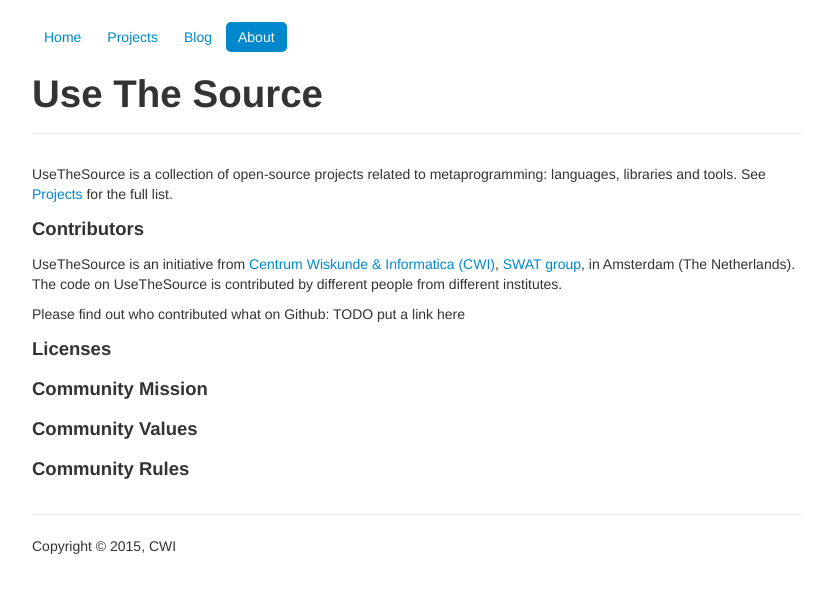
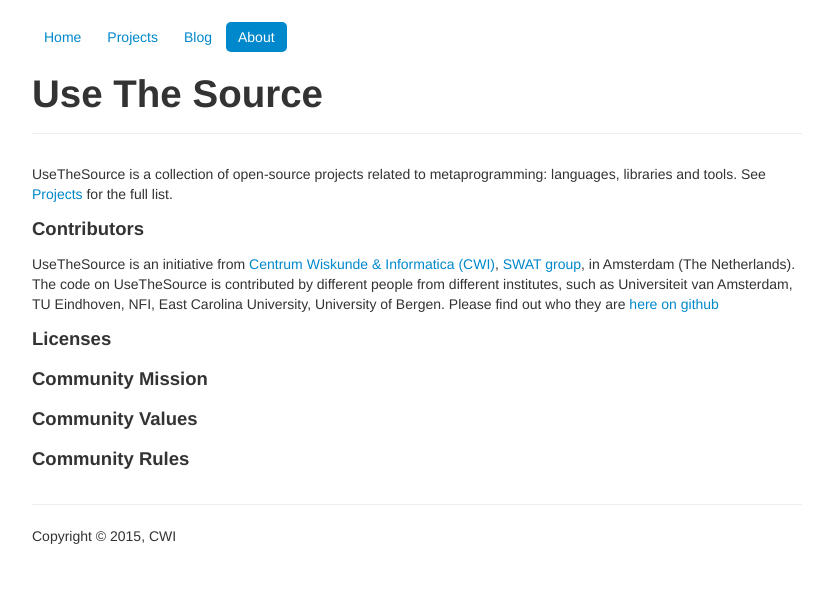
Before and after one commit to usethesource/usethesource.github.io, a Jekyll site: the page built from about/index.md, in a window 1280 px wide. Shown: the top 593 px of the page, without its empty margins (223-1056 px from the left). Built offline with Jekyll 4.4.1, drawn with Linux system fonts in a browser that asks for light colours; Markdown is read by kramdown in place of the engine named in the settings.

Commit message:
added link to people

```diff
--- a/about/index.md
+++ b/about/index.md
@@ -8,9 +8,8 @@
 
 ### Contributors
 
-UseTheSource is an initiative from [Centrum Wiskunde & Informatica (CWI)](http://www.cwi.nl/), [SWAT group](http://www.cwi.nl/software-analysis-and-transformation), in Amsterdam (The Netherlands). The code on UseTheSource is contributed by different people from different institutes.
-
-Please find out who contributed what on Github: TODO put a link here
+UseTheSource is an initiative from [Centrum Wiskunde & Informatica (CWI)](http://www.cwi.nl/), [SWAT group](http://www.cwi.nl/software-analysis-and-transformation), in Amsterdam (The Netherlands). The code on UseTheSource is contributed by different people from different institutes, such as Universiteit van Amsterdam, TU Eindhoven, NFI, East Carolina University, University of Bergen.
+Please find out who they are [here on github](https://github.com/orgs/usethesource/people)
 
 ### Licenses
 
```
